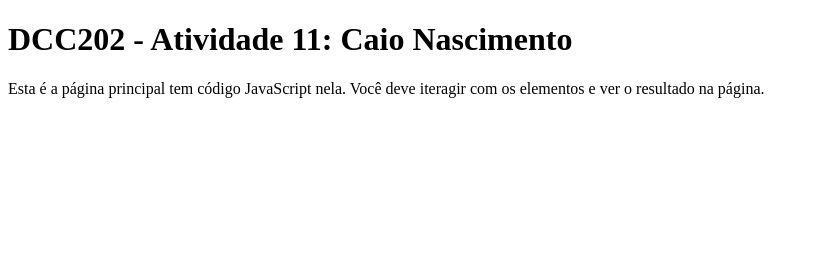
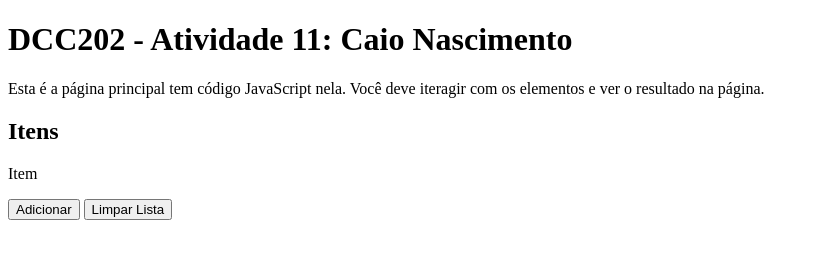
Before and after one commit to ufjf-dcc202/ufjf-dcc202-2023-3-b-atv11-nreiscaio, a plain HTML site: page index.html in a window 1280 px wide. Shown: the whole page, without its empty margins (0-819 px from the left). Drawn offline with Linux system fonts and the light colour scheme.

Commit message:
desenvolvendo o index

```diff
--- a/index.html
+++ b/index.html
@@ -9,6 +9,14 @@
     <main>
         <h1>DCC202 - Atividade 11: Caio Nascimento</h1>
         <p>Esta é a página principal tem código JavaScript nela. Você deve iteragir com os elementos e ver o resultado na página.</p>
+
+        <section>
+            <h2>Itens</h2>
+            <p id="entrada" contenteditable>Item</p>
+            <button id="adicionar">Adicionar</button>
+            <button id="limpar">Limpar Lista</button>
+            <ol id="Itens"></ol>
+        </section>
     </main>
 
 </body>
```
